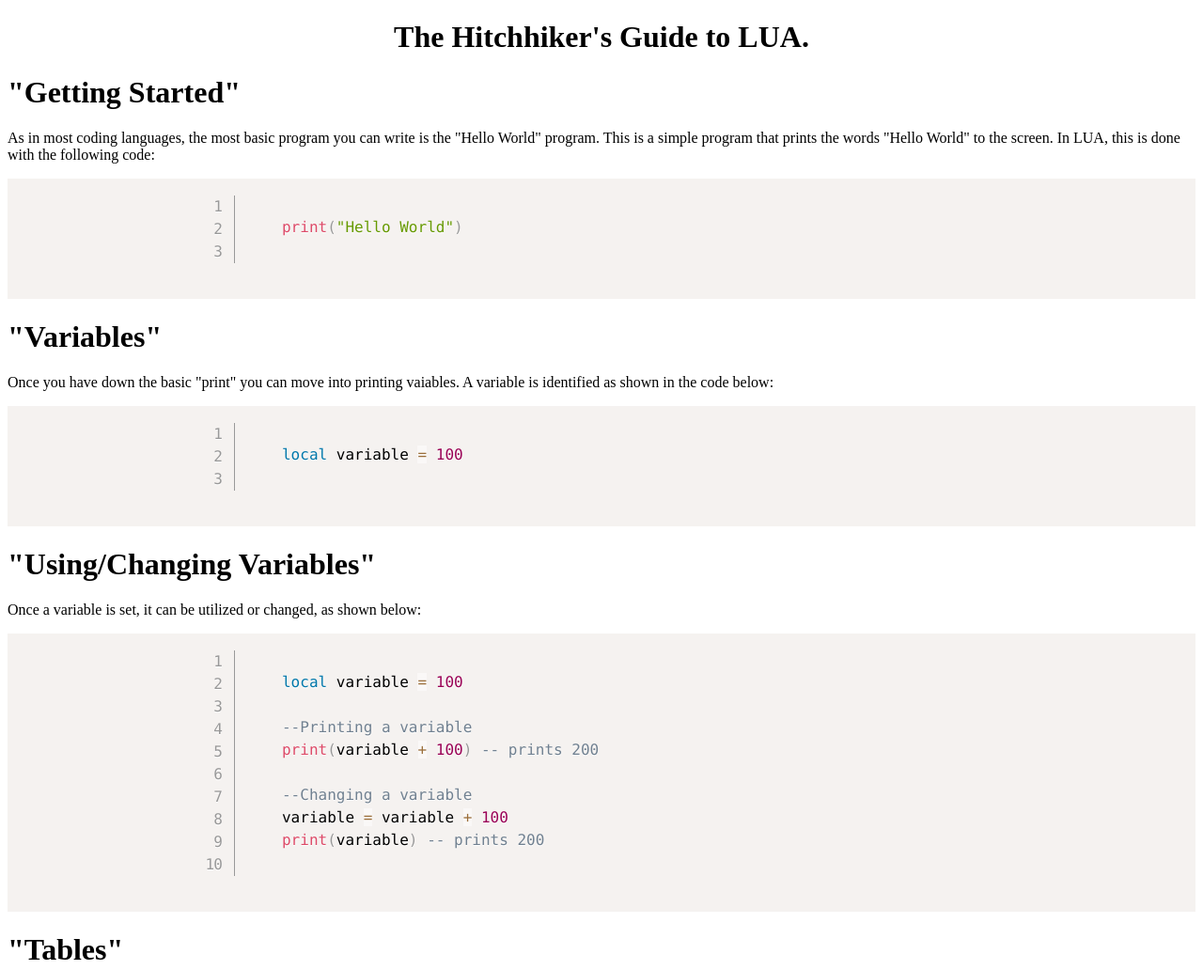
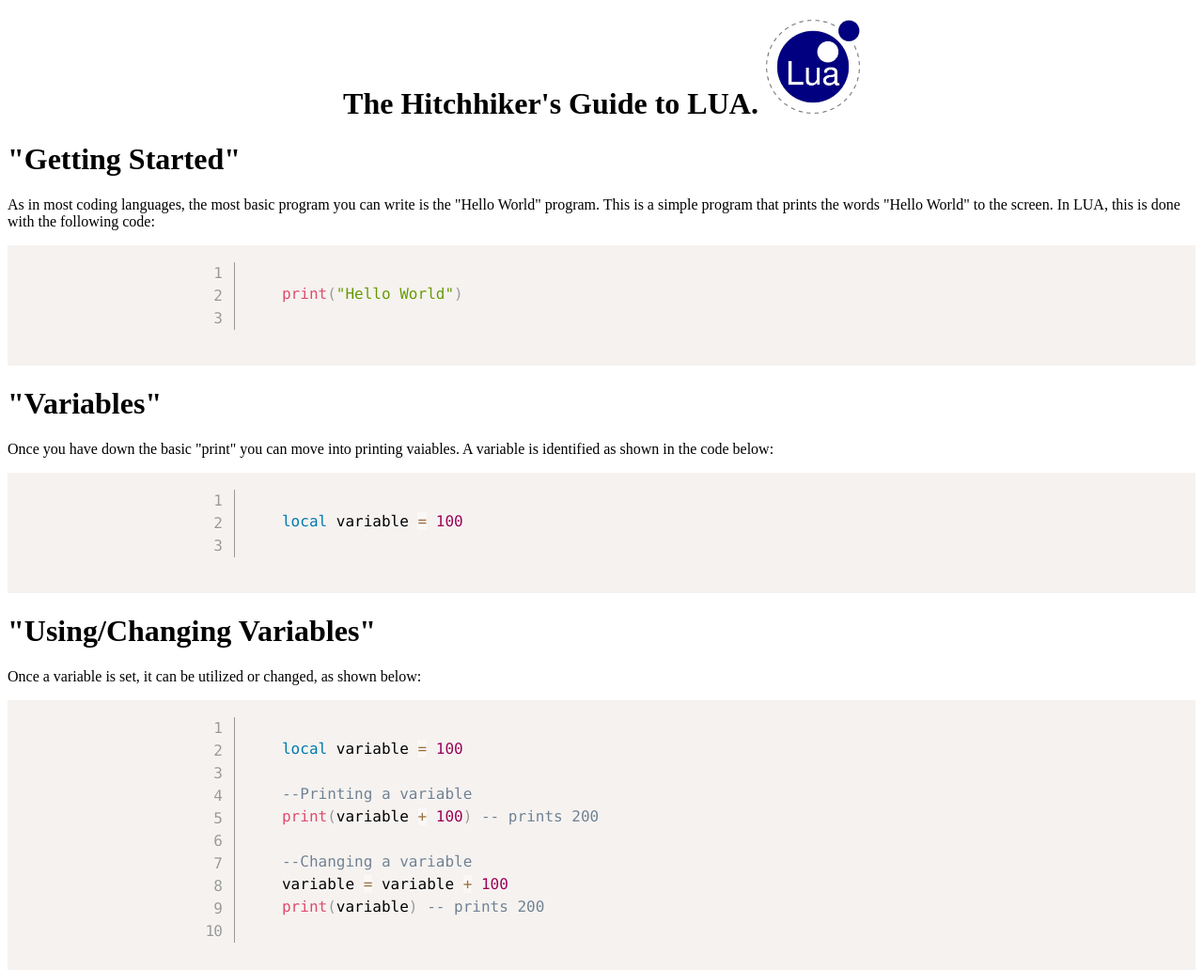
Before and after one commit to Nidok1nq/Nidok1nq.github.io, a plain HTML site: page index.html in a window 1280 px wide. Shown: the top 1032 px of the page at 94% size. Drawn offline with Linux system fonts and the light colour scheme.

Commit message:
Add files via upload

```diff
--- a/index.html
+++ b/index.html
@@ -12,6 +12,9 @@
     <body>
         <h1 style = "text-align: center">
            The Hitchhiker's Guide to LUA.
+           <a href "https://lua.org">
+                <img src = images/lua.png alt = "LUA Logo" style = "width: 100px; height: 100px;">
+           </a>
         </h1>
 
         <h1>
```
Also changed, not shown: images/lua.png (added).
